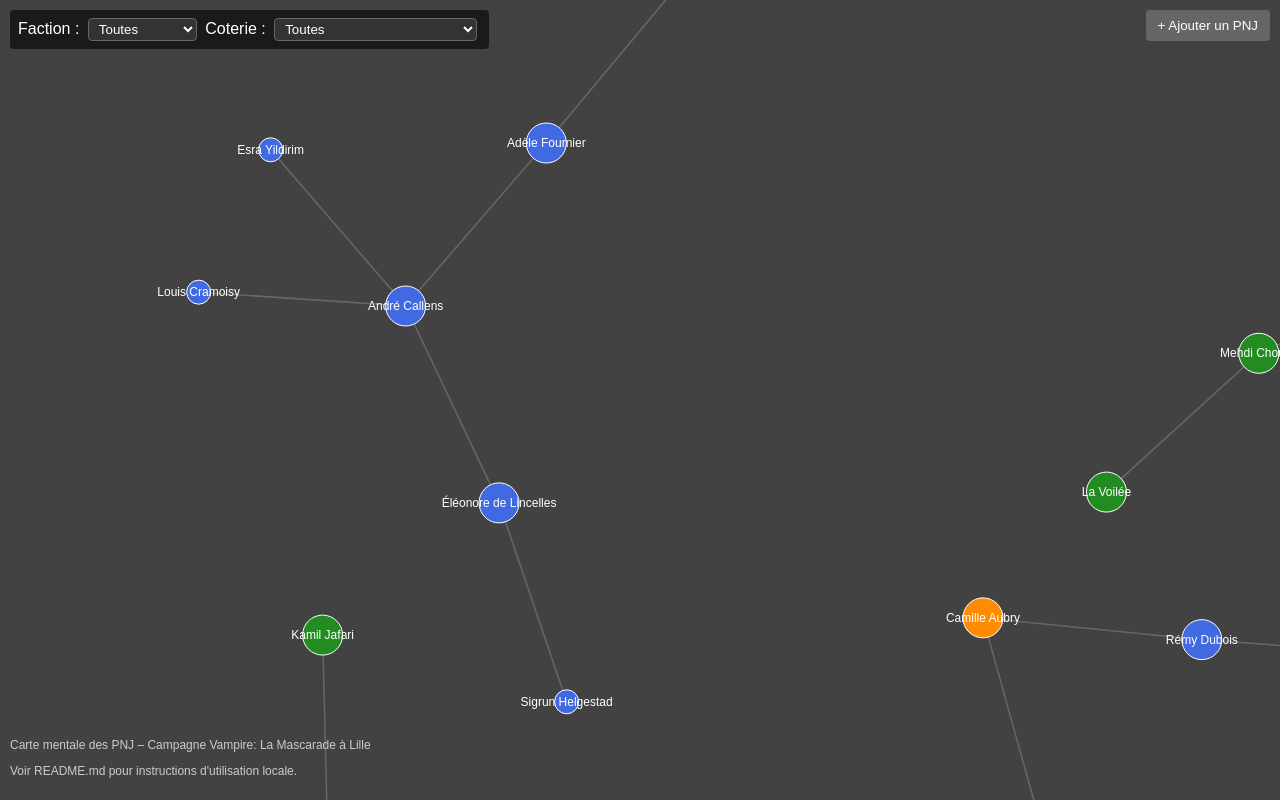
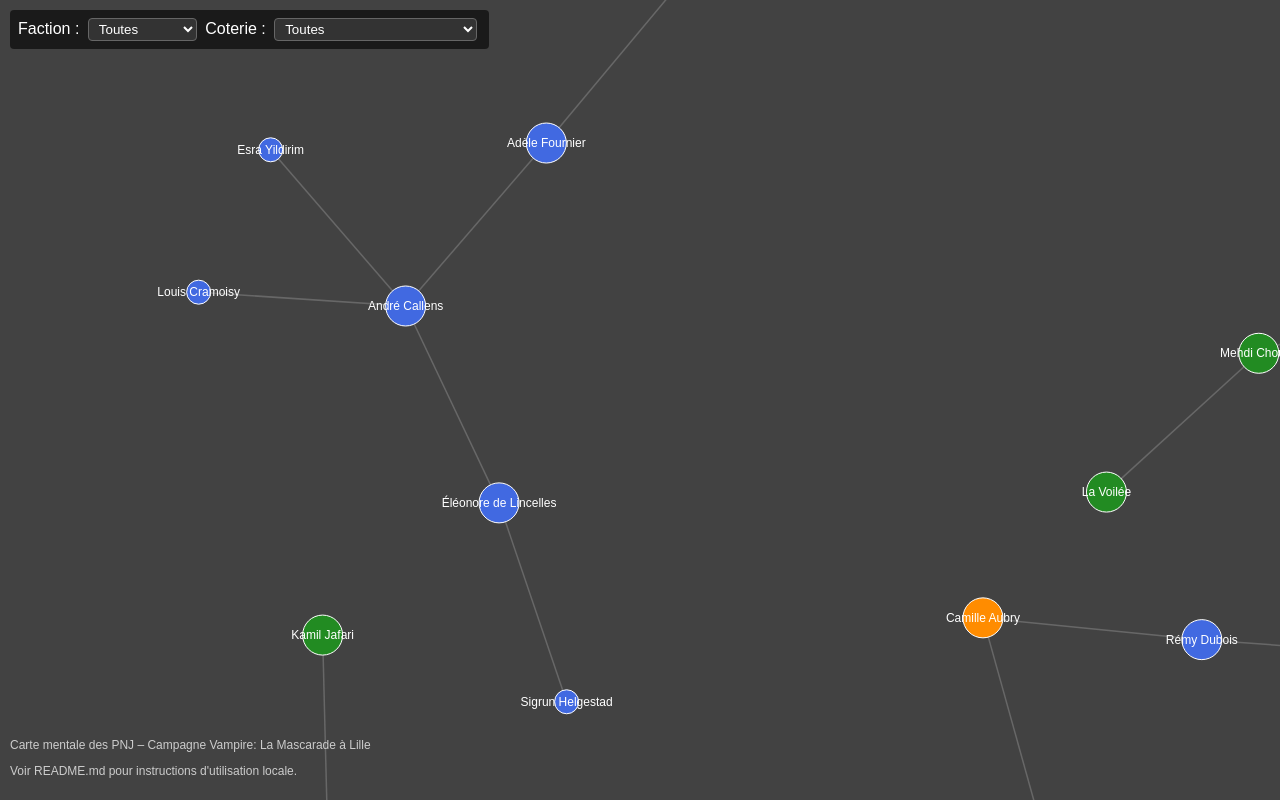
Before and after one commit to nfrugier/mindmap_vampire_v5_lille, a plain HTML site: page index.html in a window 1280 px wide. Drawn offline with nearby package versions, Linux system fonts and the light colour scheme.

Commit message:
Update index.html

```diff
--- a/index.html
+++ b/index.html
@@ -44,7 +44,7 @@
     </label>
   </div>
 
-  <button id="addPnjBtn" style="position: absolute; top: 10px; right: 10px; z-index: 100; padding: 8px 12px; background: #666; color: white; border: none; border-radius: 4px; cursor: pointer;">+ Ajouter un PNJ</button>
+  <!--<button id="addPnjBtn" style="position: absolute; top: 10px; right: 10px; z-index: 100; padding: 8px 12px; background: #666; color: white; border: none; border-radius: 4px; cursor: pointer;">+ Ajouter un PNJ</button>
   <div id="pnjForm" style="display:none; position:absolute; top:60px; right:10px; z-index:101; background:#333; color:white; padding:12px; border-radius:6px; border:1px solid #888;">
     <label>Nom : <input type="text" id="pnjName" /></label><br>
     <label>Faction :
@@ -59,7 +59,7 @@
     <label>Coterie : <input type="text" id="pnjCoterie" /></label><br>
     <label>Majeur ? <input type="checkbox" id="pnjMajor" /></label><br>
     <button id="submitPnj" style="margin-top:6px;">Ajouter</button>
-  </div>
+  </div>-->
 
   <div class="tooltip" id="tooltip"></div>
   <svg id="carte"></svg>
```
